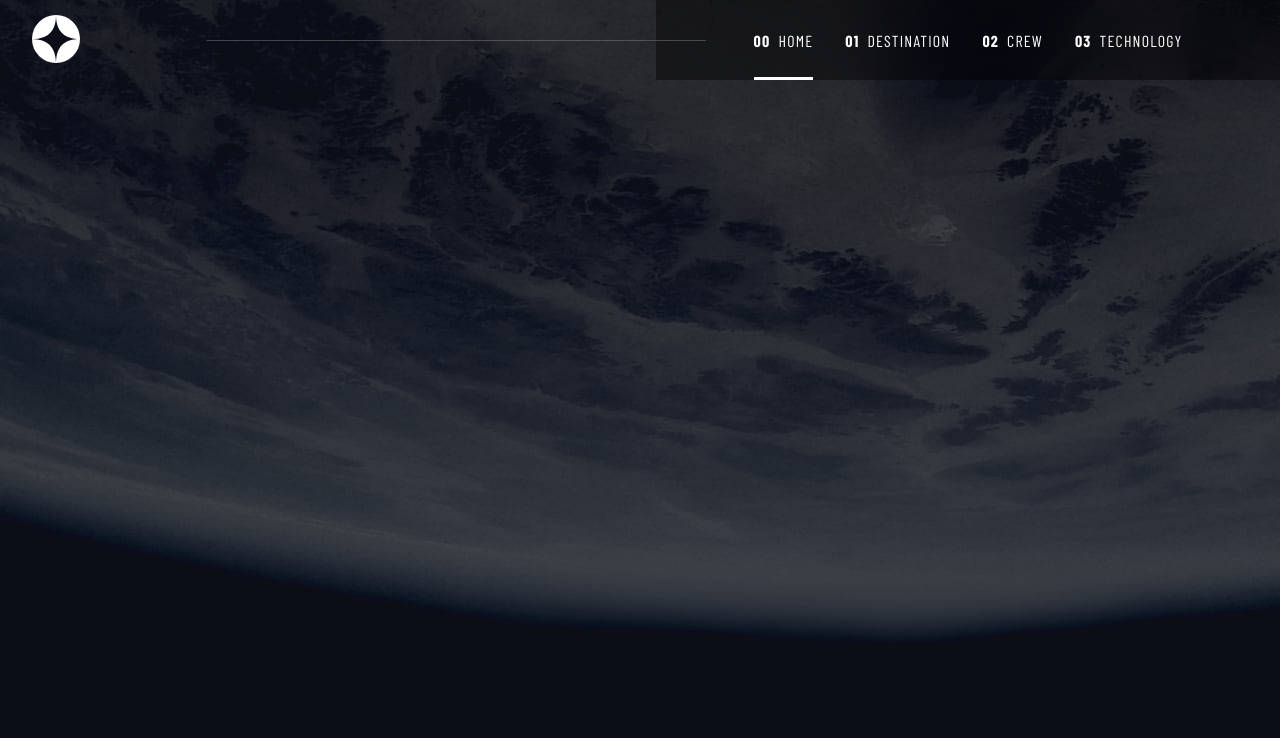
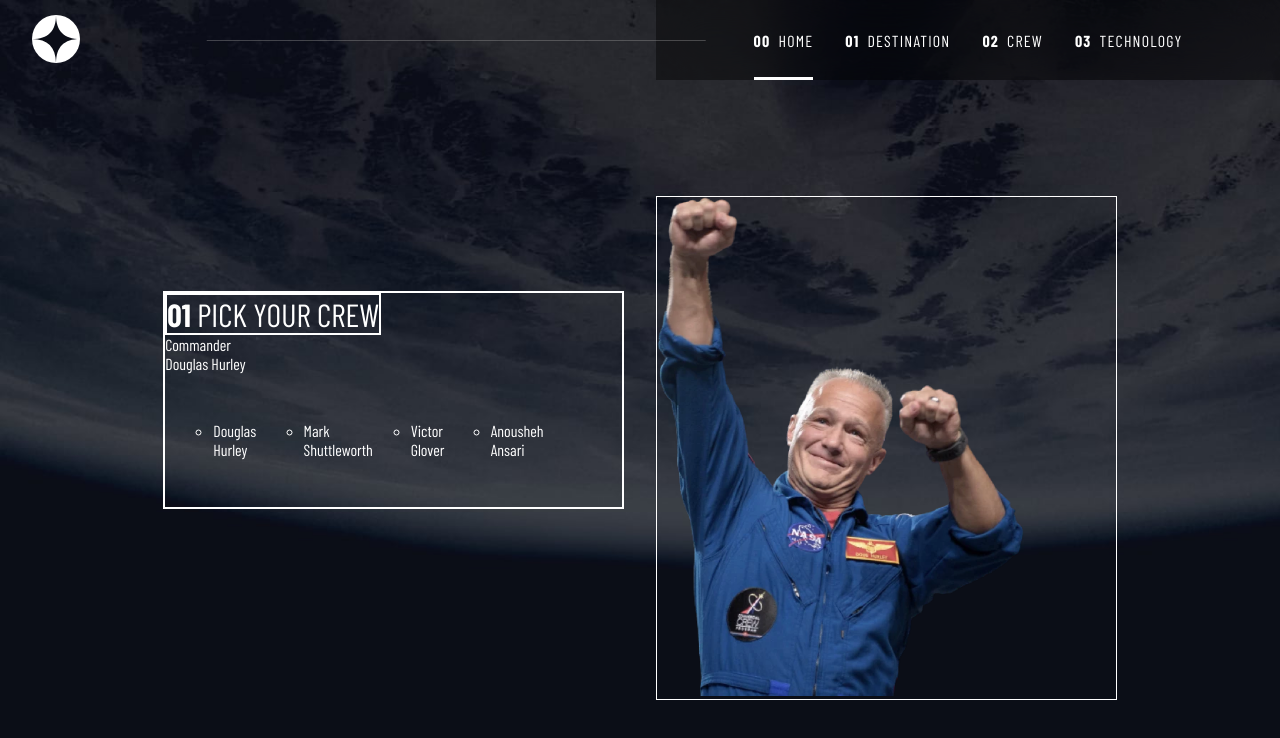
Before and after one commit to Chaitanya-087/space-tourism-multipage, a React (Create React App) app: page /crew in a window 1280 px wide. Shown: the top 738 px of the page. Built offline with nearby package versions, Linux system fonts and the light colour scheme; the HTML template or start-up script is replaced by a standard one; a web font is replaced by a local one.

Commit message:
Crew changes

```diff
--- a/src/App.js
+++ b/src/App.js
@@ -20,7 +20,7 @@ function App() {
       <Routes>
         <Route path="/" element={<Home/>}/>
         <Route path="/destination" element={<Desitination destinations = {data.destinations}/>}/>
-        <Route path="/crew" element={<Crew/>} />
+        <Route path="/crew" element={<Crew crewMembers={data.crew}/>} />
         <Route path="/technology" element={<Technology/>} />
       </Routes>
     </Router>
--- a/src/pages/crew/Crew.jsx
+++ b/src/pages/crew/Crew.jsx
@@ -1,9 +1,35 @@
-import React from 'react'
+import React, { useState } from 'react'
 import './crew.css';
-const Crew = () => {
+const Crew = ({crewMembers}) => {
+  const [crewIdx, setCrewIdx]= useState(0)
   return (
-    <div className='crewContainer'>
+    <div className="body">
+      <div className='crewContainer'>
+        <div className="details">
+          <div className="title">
+            <p className='title fs-s'><span className='crew-number fw-700'>01</span> PICK YOUR CREW</p>
+          </div>
+          <div className="name">
+            <p className='role'>{crewMembers[crewIdx].role}</p>
+            <p className="name">{crewMembers[crewIdx].name}</p>
+          </div>
+          <div className="crewDetails">
 
+          </div>
+          <div className="nav">
+            <ul className='nav-ul'>
+              {
+              crewMembers.map((people,index)=>(
+                <li key={index} onClick={()=>setCrewIdx(index)} className='navigation' ><p>{people.name}</p></li>
+              ))
+              }
+            </ul>
+          </div>
+        </div>
+        <div className="imageWrapper">
+          <img className="crew-image" src={crewMembers[crewIdx].image} alt="image" width='80%' height='80%'/>
+        </div>
+      </div>
     </div>
   )
 }
--- a/src/pages/crew/crew.css
+++ b/src/pages/crew/crew.css
@@ -1,4 +1,59 @@
-.crewContainer{
+.body{
     min-height: 100vh;
     background: url('../../assets/crew/background-crew-desktop.jpg');
+    background-size: cover;
+    display: flex;
+    align-items: center;
+    justify-content: center;
 }
+
+.crewContainer{
+    display: flex;
+    align-items: center;
+    justify-content: center;
+    flex-direction: row;
+    width: 90%;
+    gap: 2rem;
+}
+
+
+.imageWrapper{
+    width: 40%;
+    justify-self: flex-end;
+    border: 1px solid white;
+    margin-top: 6rem;
+}
+
+.details{
+    width: 40%;
+    height: auto;
+    justify-self: flex-start;
+    display: flex;
+    align-items: flex-start;
+    flex-direction: column;
+    justify-content: space-evenly;
+    border: 2px solid white;
+}
+
+.details > .title{
+    /* align-self: flex-start; */
+    border: 2px solid white;
+    padding: 0rem;
+}
+
+.nav{
+    padding: 3rem;
+    align-self: flex-end;
+}
+
+.navigation{
+    cursor: pointer;
+    align-self: flex-end;
+}
+.nav-ul{
+    display: flex;
+    flex-direction: row;
+    gap: 1rem;
+    list-style: circle;
+    content: hide;
+}
--- a/src/pages/home/Home.jsx
+++ b/src/pages/home/Home.jsx
@@ -6,7 +6,7 @@ const Home = () => {
     <main className='home'>
       <div className='home-content-wrapper'>
         <div className="home-content-left">
-          <p className='fs-s fs-mb-s text-uppercase text-mb-center' style={{lineHeight:'2',letterSpacing:'1.2px'}}>so, you want to travel to space</p>
+          <p className='fs-s fs-mb-s text-uppercase text-mb-center' style={{lineHeight:'2'}}>so, you want to travel to space</p>
           <h1 className='fs-xlg fs-mb-xxlg text-uppercase fw-400 belle text-mb-center'>space</h1>
           <p className='fs-16 text-mb-center fs-mb-18' style={{lineHeight:'2',letterSpacing:'1.2px'}}>Let's face it; if you want to go to space you might as well genuinely go to outer space and not hover kind of on the edge of it. Well sit back and relax because we'll give you a truly out of this world experience!</p>
         </div>
```
